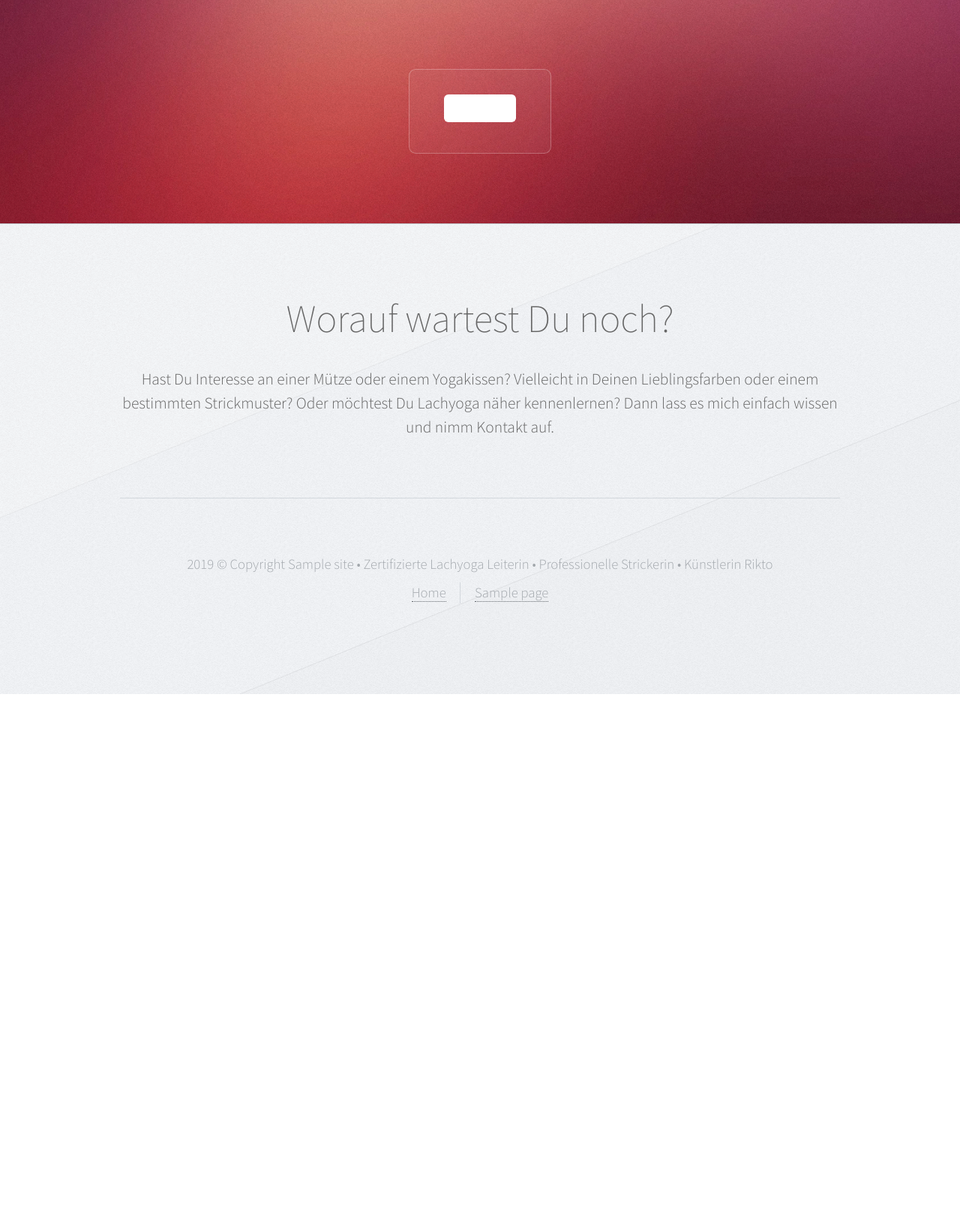
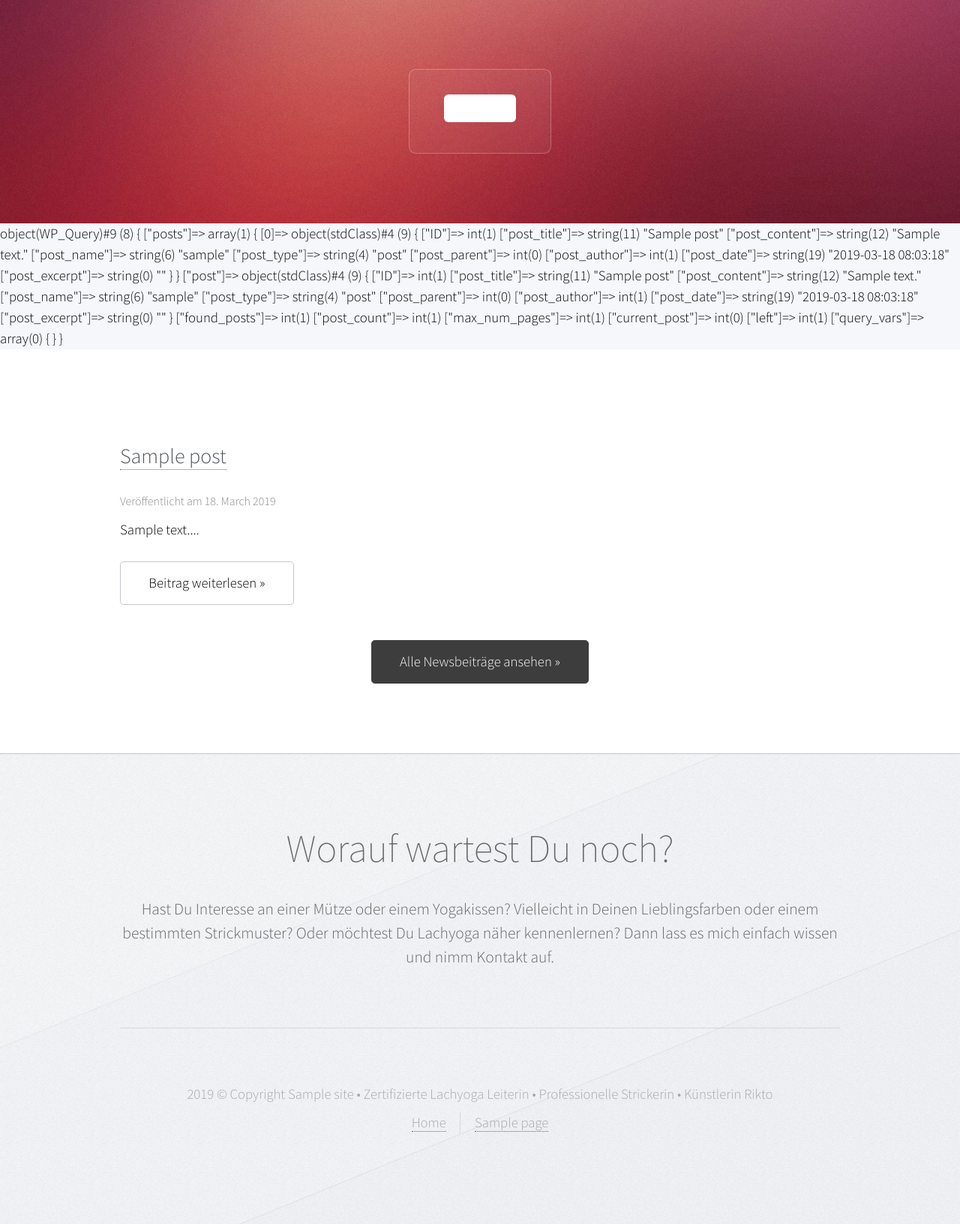
Before and after one commit to jaykobo/muzyma.de, a WordPress theme: template web/app/themes/muzyma/front-page.php in a window 1280 px wide. Shown: the part 1916-3549 px from the top of the page at 75% size. Before the commit the page ends 2842 px from the top, so only its background shows below. Run offline with PHP 8.4 and a stand-in for WordPress, Linux system fonts and the light colour scheme; the site name, menu and one post (Sample post) are stand-ins, and other content is empty; some libraries are stand-ins or nearby versions.

Commit message:
WIP: add latest articles from category

```diff
--- a/web/app/themes/muzyma/front-page.php
+++ b/web/app/themes/muzyma/front-page.php
@@ -245,4 +245,52 @@
 </div>
 
 
+<?php
+    $category_name = 'lachyoga-news';
+    $category_id   = get_cat_ID( $category_name );
+    $category_link = get_category_link( $category_id );
+
+    $args = array(
+        'post_type'      => 'post',
+        'category_name'       => $category_name,
+        'order'          => 'DESC',
+        'orderby'        => 'date',
+        'posts_per_page' => 3,
+    );
+    $news = new WP_Query($args);
+    // $news = get_posts($args);
+
+    var_dump($news);
+?>
+
+<div id="latest-news" class="wrapper">
+    <section class="container">
+        <header class="align-center">
+            <h2><strong><?php echo get_cat_name( $category_id ); ?></strong></h2>
+            <?php
+                if( category_description( $category_id ) ):
+                    echo category_description( $category_id );
+                endif;
+            ?>
+        </header>
+
+        <div class="row features">
+            <?php if ( $news->have_posts() ) : while ( $news->have_posts() ) : $news->the_post(); ?>
+
+            <section class="4u col-12-narrower">
+                <?php get_template_part( 'template_parts/content','posts-latest' ); ?>
+            </section>
+
+            <?php endwhile; else : ?>
+                <?php get_template_part( 'template_parts/content','error' ); ?>
+            <?php endif; wp_reset_postdata(); ?>
+        </div>
+
+        <ul class="actions major">
+            <li><a href="<?php echo esc_url( $category_link ); ?>" class="button dark">Alle Newsbeiträge ansehen »</a></li>
+        </ul>
+    </section>
+</div>
+
+
 <?php get_footer(); ?>
--- /dev/null
+++ b/web/app/themes/muzyma/template_parts/content-posts-latest.php
@@ -0,0 +1,36 @@
+<article id="post-<?php the_ID(); ?>" <?php post_class(); ?>>
+
+    <header>
+        <h3><a href="<?php the_permalink(); ?>"><?php the_title(); ?></a></h3>
+    </header>
+
+    <div class="post-meta">
+        <?php
+            if ( get_the_date( 'U' ) !== get_the_modified_date( 'U' ) ) { ?>
+                Zuletzt aktualisiert am <time datetime="<?php the_modified_time('c')?>" itemprop="dateModified"><?php echo get_the_modified_date(); ?></time>
+            <?php } else { ?>
+                Veröffentlicht am <time datetime="<?php the_time('c')?>" itemprop="datePublished"><?php echo get_the_date('j. F Y'); ?></time>
+        <?php } ?>
+    </div>
+
+    <?php
+        // IMAGE ALT TEXT: Grab Image Caption OR use Post Title
+        if ( $alt = get_the_post_thumbnail_caption() ) {
+            // Nothing to do here
+        } else {
+            $alt = get_the_title();
+        }
+    ?>
+
+    <?php if( has_post_thumbnail() ): ?>
+    <div class="image-wrapper">
+        <a href="<?php the_permalink(); ?>" class="image single-thumbnail">
+            <img src="<?php the_post_thumbnail_url('thumbnail'); ?>" alt="<?php echo $alt ?>" />
+        </a>
+    </div>
+    <?php endif; ?>
+
+    <p><?php if( get_field('subtitel') ): ?><strong><?php echo get_field('subtitel'); ?></strong> <?php endif; echo substr(get_the_excerpt(), 0,120).'...'; ?></p>
+    <p><a href="<?php the_permalink(); ?>" class="button light">Beitrag weiterlesen &raquo;</a></p>
+
+</article>
```
